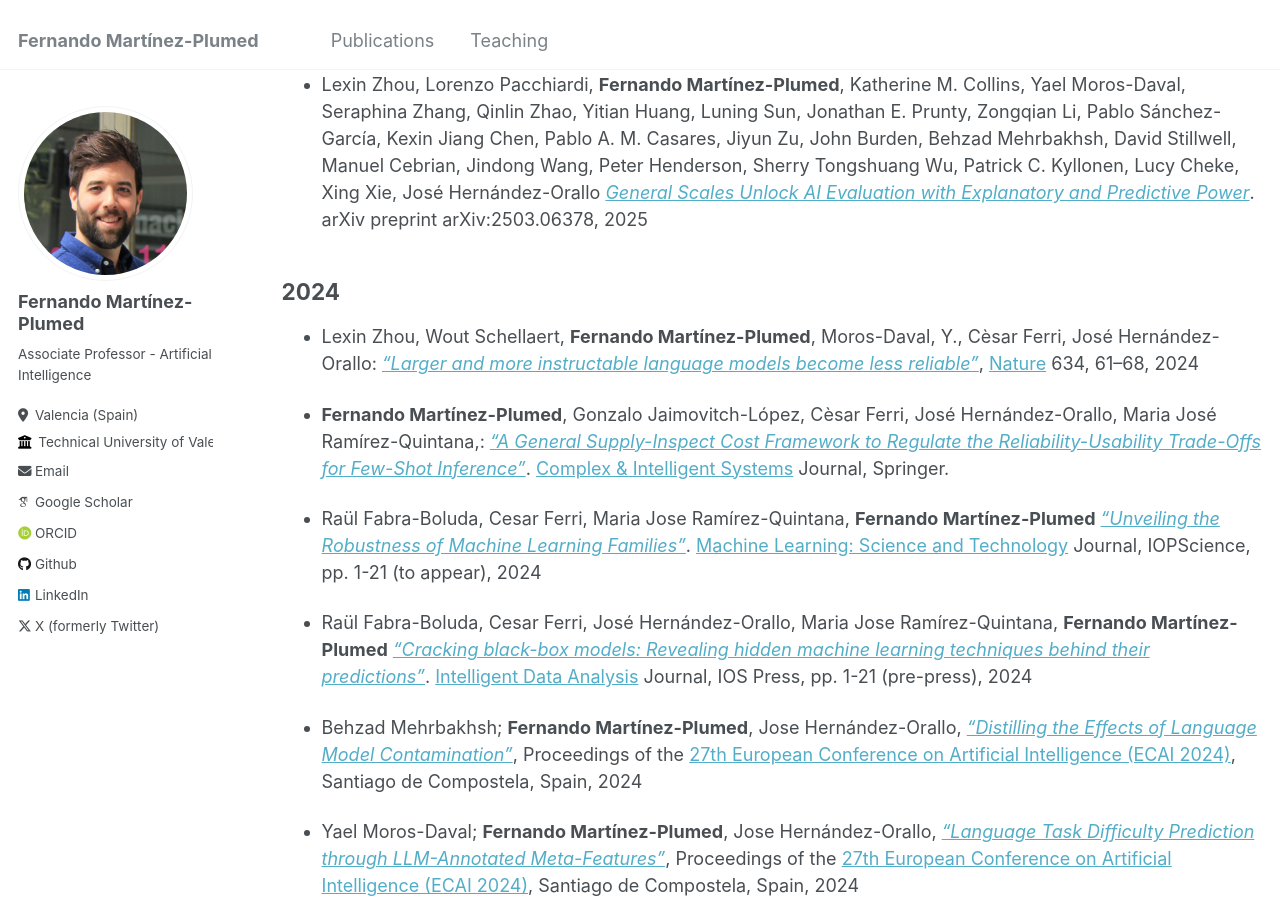
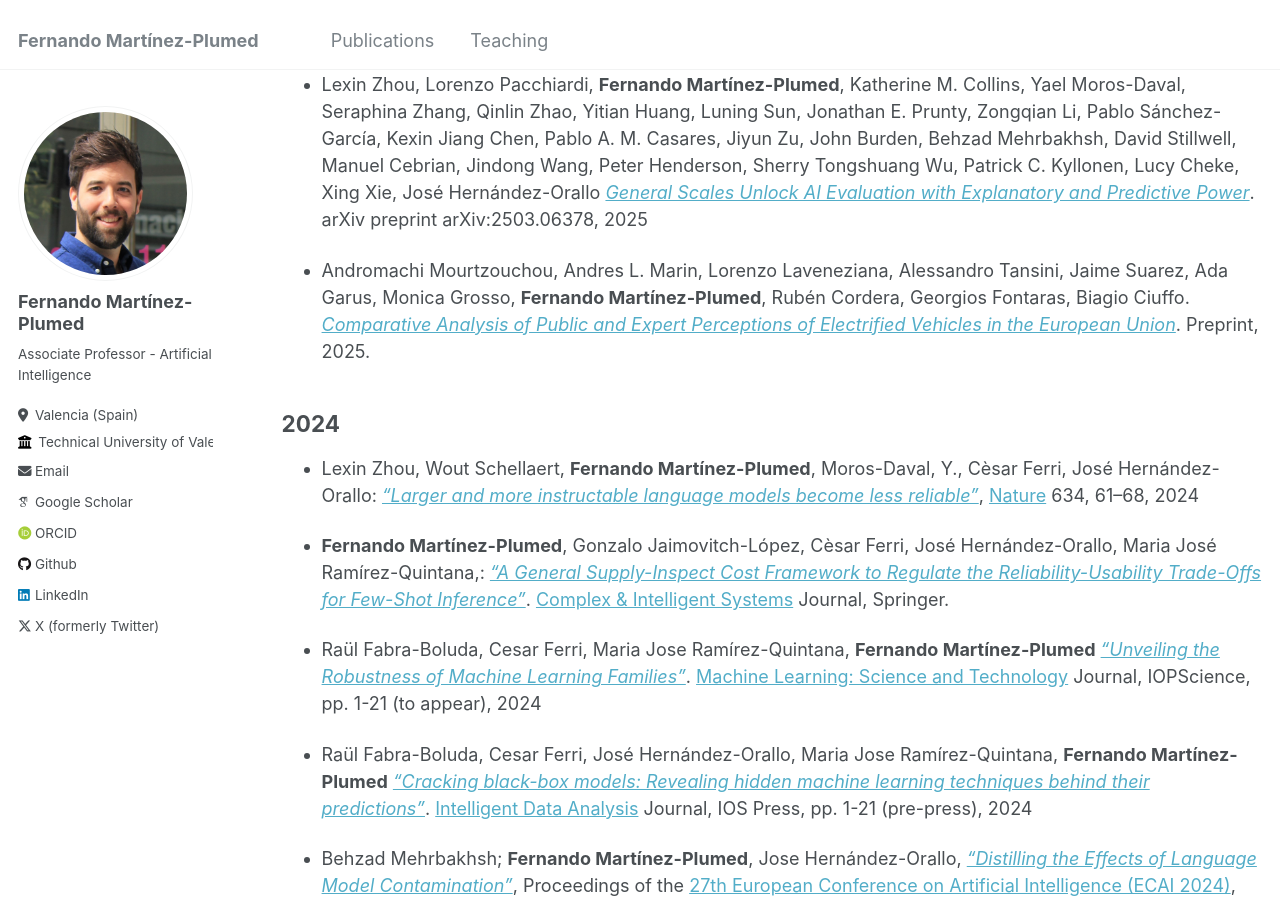
Before and after one commit to nandomp/nandomp.github.io, a Jekyll site: the page built from _pages/publications.md, in a window 1280 px wide and 900 px high, scrolled down 412 px. Built offline with Jekyll 4.4.1, drawn with Linux system fonts in a browser that asks for light colours; some web fonts are replaced.

Commit message:
Update publications.md

```diff
--- a/_pages/publications.md
+++ b/_pages/publications.md
@@ -14,6 +14,9 @@ author_profile: true
 * Daniel Romero-Alvarado, **Fernando Martínez-Plumed**, José Hernández-Orallo [*What should an AI assessor optimise for?*](https://arxiv.org/abs/2502.00365). arXiv preprint arXiv:2502.00365.
 
 * Lexin Zhou, Lorenzo Pacchiardi, **Fernando Martínez-Plumed**, Katherine M. Collins, Yael Moros-Daval, Seraphina Zhang, Qinlin Zhao, Yitian Huang, Luning Sun, Jonathan E. Prunty, Zongqian Li, Pablo Sánchez-García, Kexin Jiang Chen, Pablo A. M. Casares, Jiyun Zu, John Burden, Behzad Mehrbakhsh, David Stillwell, Manuel Cebrian, Jindong Wang, Peter Henderson, Sherry Tongshuang Wu, Patrick C. Kyllonen, Lucy Cheke, Xing Xie, José Hernández-Orallo [*General Scales Unlock AI Evaluation with Explanatory and Predictive Power*](https://arxiv.org/abs/2503.06378). arXiv preprint arXiv:2503.06378, 2025
+
+* Andromachi Mourtzouchou, Andres L. Marin, Lorenzo Laveneziana, Alessandro Tansini, Jaime Suarez, Ada Garus, Monica Grosso, **Fernando Martínez-Plumed**, Rubén Cordera, Georgios Fontaras, Biagio Ciuffo. [*Comparative Analysis of Public and Expert Perceptions of Electrified Vehicles in the European Union*](https://doi.org/10.21203/rs.3.rs-5496987/v1). Preprint, 2025.
+
 
 
 
```
